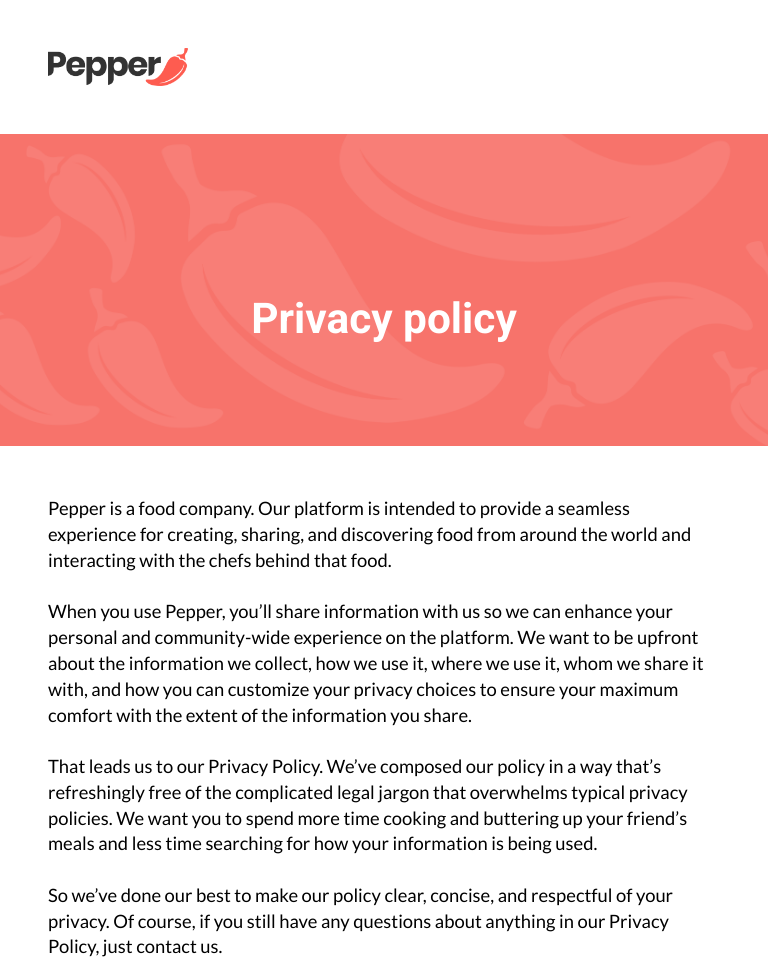
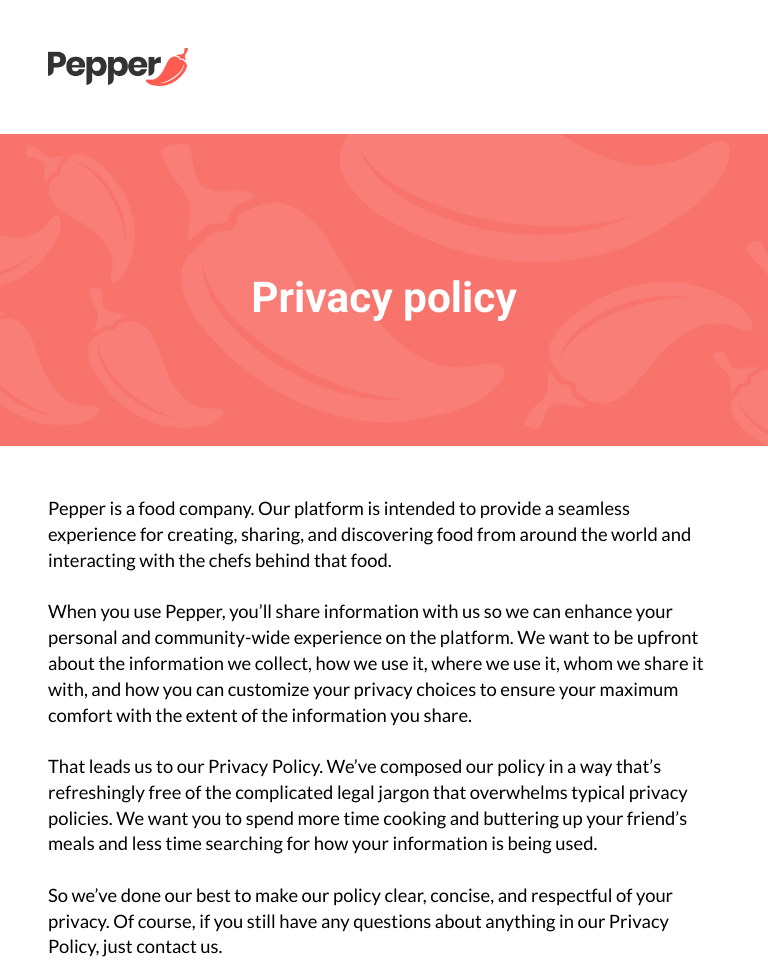
Before and after one commit to peppertheapp/Pepper-Landing-Page, a plain HTML site: page pages/privacy.html in a window 768 px wide. Shown: the top 963 px of the page. Drawn offline with Linux system fonts and the light colour scheme.

Commit message:
Update privacy.css

```diff
--- a/pages/privacy.css
+++ b/pages/privacy.css
@@ -84,6 +84,10 @@ hero-about h1 {
     color: #fff;
   }
 
+  h1 {
+    margin: 2em auto !important;
+  }
+
   /* ===========================================
                 END  TABLET
   ============================================ */
```
